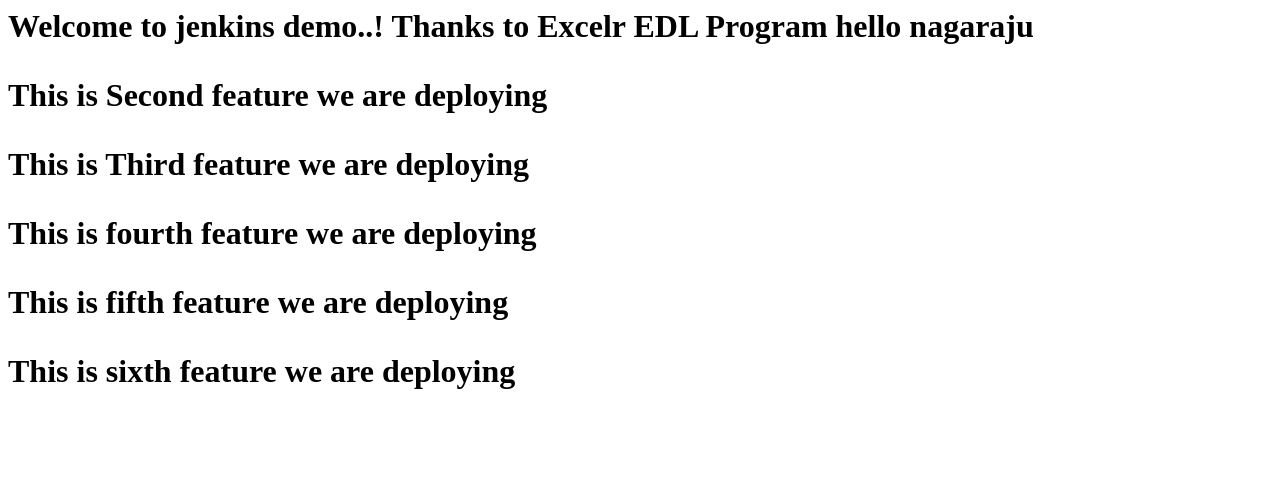
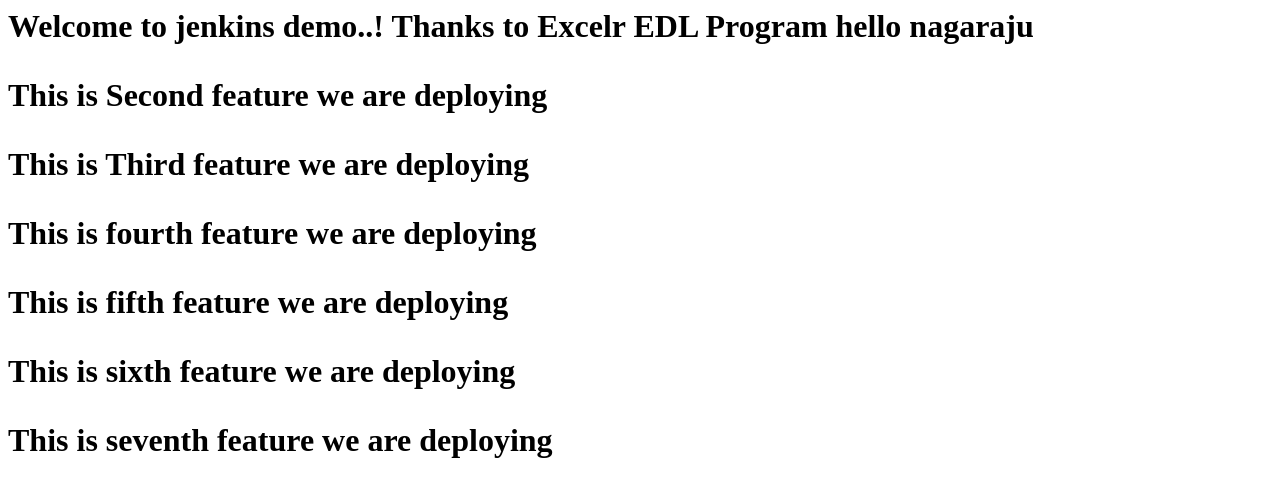
Before and after one commit to allankinagaraju/exceler-jenkins-demo, a plain HTML site: page index.html in a window 1280 px wide. Drawn offline with Linux system fonts and the light colour scheme.

Commit message:
Update index.html

```diff
--- a/index.html
+++ b/index.html
@@ -14,6 +14,7 @@
                         <p> This is fourth feature we are deploying</p>
                         <p> This is fifth feature we are deploying</p>
                         <p> This is sixth feature we are deploying</p>
+                        <p> This is seventh feature we are deploying</p>
                          </h1>
                        </body>
                        </html>
```
